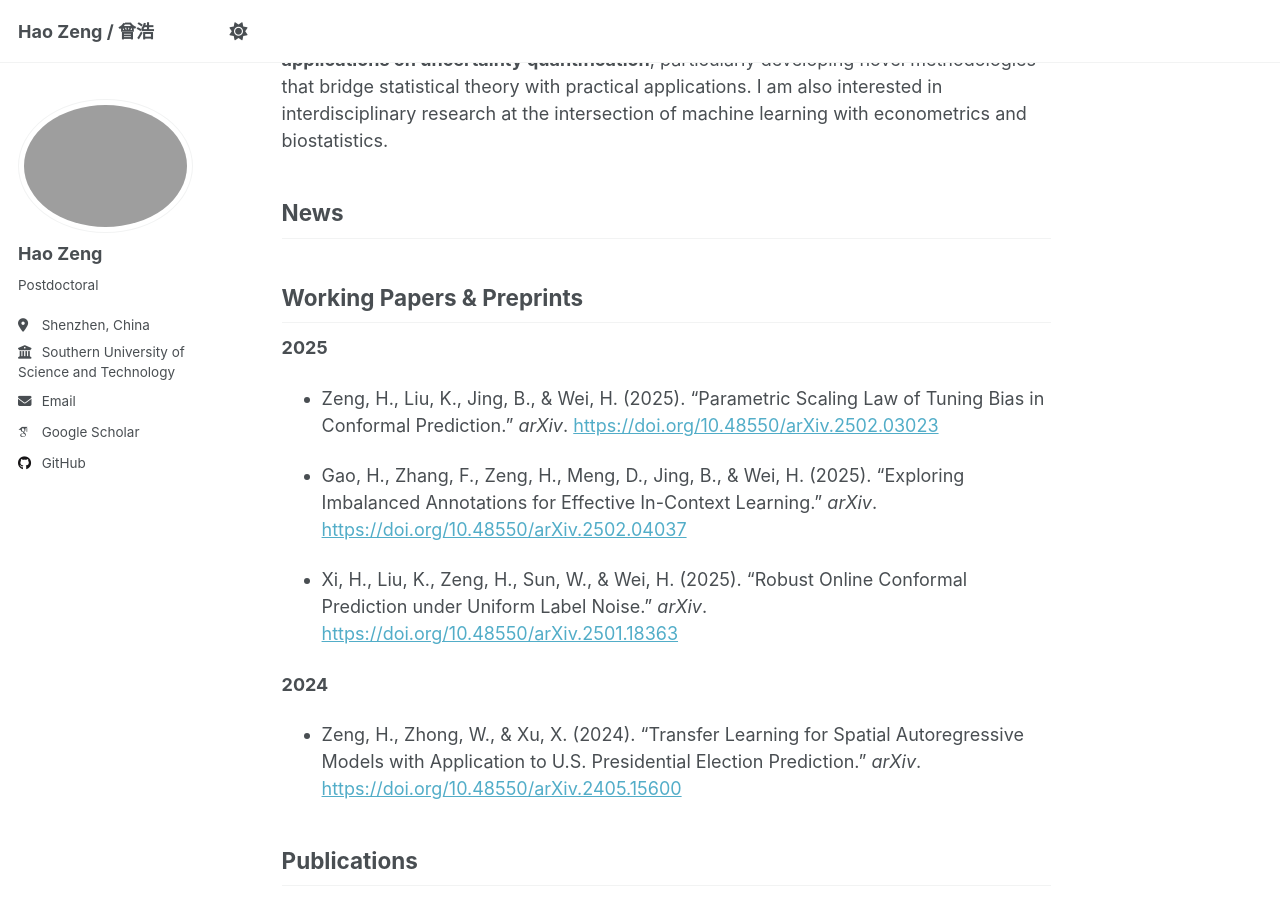
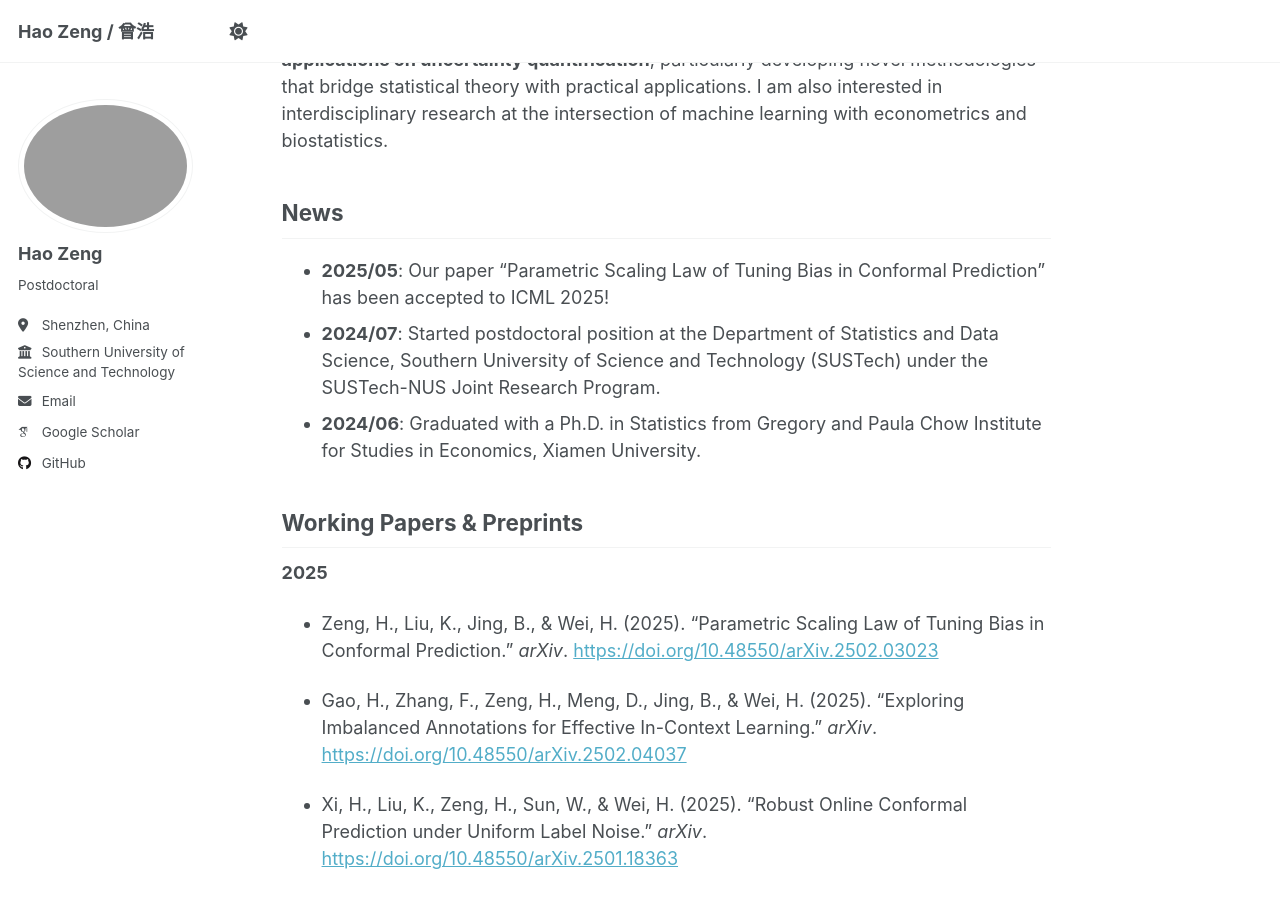
Before and after one commit to ZhaoyuXingStat/ZhaoyuXingStat.github.io, a Jekyll site: the page built from _pages/about.md, in a window 1280 px wide and 900 px high, scrolled down 382 px. Built offline with Jekyll 4.4.1, drawn with Linux system fonts in a browser that asks for light colours; some web fonts are replaced.

Commit message:
更新个人简介，添加最新的研究成果和职位信息，以反映近期的学术进展。

```diff
--- a/_pages/about.md
+++ b/_pages/about.md
@@ -14,6 +14,10 @@ I am currently a Postdoctoral in Statistics at the Southern University of Scienc
 My research focuses on **statistical machine learning theory, methods, and their applications on uncertainty quantification**, particularly developing novel methodologies that bridge statistical theory with practical applications. I am also interested in interdisciplinary research at the intersection of machine learning with econometrics and biostatistics.
 
 ## News
+
+- **2025/05**: Our paper "Parametric Scaling Law of Tuning Bias in Conformal Prediction" has been accepted to ICML 2025!
+- **2024/07**: Started postdoctoral position at the Department of Statistics and Data Science, Southern University of Science and Technology (SUSTech) under the SUSTech-NUS Joint Research Program.
+- **2024/06**: Graduated with a Ph.D. in Statistics from Gregory and Paula Chow Institute for Studies in Economics, Xiamen University.
 
 ## Working Papers & Preprints
 
```
